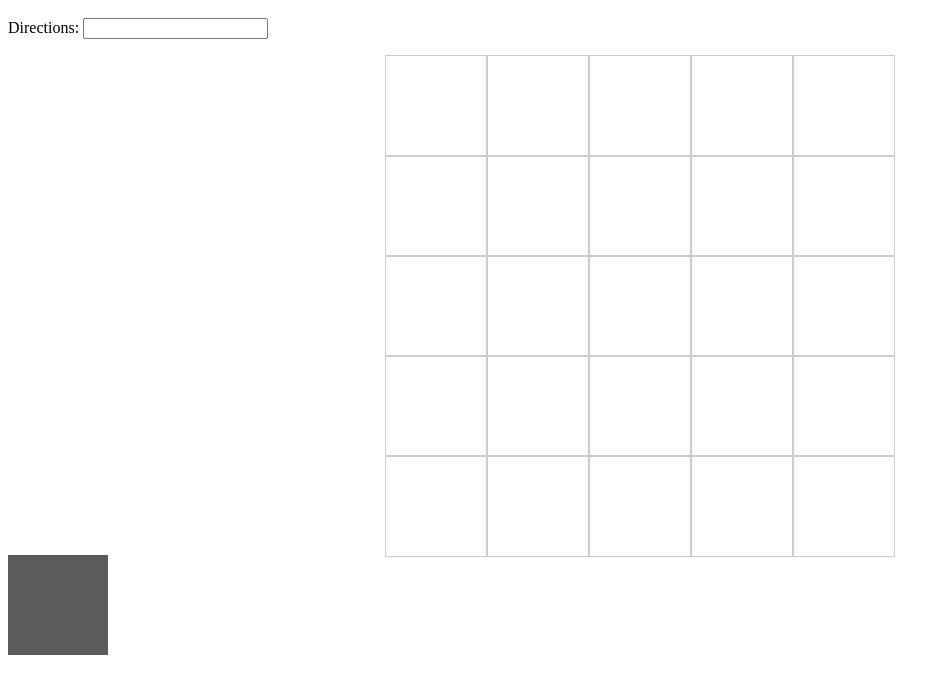
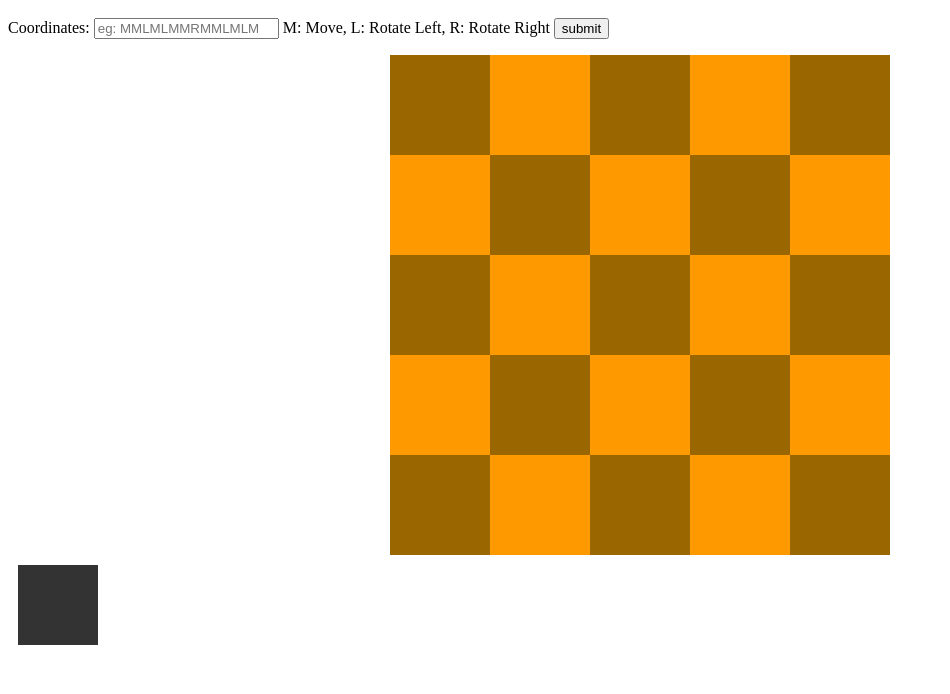
Before and after one commit to cristurm/mars-rover, a plain HTML site: page index.html in a window 1280 px wide. Shown: the part 48-742 px from the top of the page, without its empty margins (0-950 px from the left). Drawn offline with Linux system fonts and the light colour scheme.

Commit message:
Receiving Directions and doing something with them.

```diff
--- a/css/mars-rover.css
+++ b/css/mars-rover.css
@@ -13,7 +13,12 @@ li li {
 	display: inline-block;
 	width: 100px;
 	height: 100px;
-	border: 1px solid #ccc;
+	background: #960;
+}
+
+li:nth-child(odd) li:nth-child(even),
+li:nth-child(even) li:nth-child(odd) {
+	background: #f90;
 }
 
 .line {
@@ -21,9 +26,10 @@ li li {
 }
 
 #mars-rover {
-	width: 100px;
-	height: 100px;
-	background: #333;
-	opacity: 0.8;
+	width: 80px;
+	height: 80px;
+	margin: 10px;
+	background: rgba(0, 0, 0, 0.8);
 	position: absolute;
+	transition: left 1s, top 1s;
 }
--- a/index.html
+++ b/index.html
@@ -8,16 +8,20 @@
 
 	<h1>Mars Rover</h1>
 
-	<form id="rover-directions">
-		<label for="directions">Directions:</label>
-		<input type="text" name="directions" id="directions" />
+	<form id="rover-coordinates">
+		<label for="coordinates">Coordinates:</label>
+		<input type="text" name="coordinates" id="coordinates" placeholder="eg: MMLMLMMRMMLMLM" />
+		<span>M: Move, L: Rotate Left, R: Rotate Right</span>
+		<input type="submit" name="submit" id="submit" value="submit" />
 	</form>
 
 	<div id="mars-plain">
 
 	</div>
 
-	<div id="mars-rover"></div>
+	<div id="mars-rover">
+		<div id="tooltip"></div>
+	</div>
 
 
 	<script type="text/javascript" src="js/Direction.js"></script>
--- a/js/App.js
+++ b/js/App.js
@@ -18,6 +18,29 @@ var App = function () {
 
 			this.plain.init(5, 5);
 			this.rover.init(0, 0, north);
+
+			this.bindEvents();
+		},
+
+		bindEvents : function () {
+			var that = this,
+				coordinatesForm = document.getElementById("rover-coordinates"),
+				coordinatesInput = document.getElementById("coordinates"),
+				coordinatesArray = [];
+
+			coordinatesForm.addEventListener("submit", function (_event) {
+				_event.preventDefault();
+
+				coordinatesArray = coordinatesInput.value.trim().replace(/\s/g, "");
+				coordinatesInput.value = coordinatesArray;
+				coordinatesArray = coordinatesArray.split("");
+
+				if (coordinatesArray.length > 0) {
+					that.rover.receiveInstrictions(coordinatesArray);
+				} else {
+					console.log("no can do.")
+				}
+			});
 		}
 	}
 }
--- a/js/Direction.js
+++ b/js/Direction.js
@@ -4,16 +4,6 @@ var Direction = function () {
 			this.name = _name;
 			this.left = _left;
 			this.right = _right;
-		},
-
-		turnLeft : function () {
-			console.log("turn left", this.left);
-			return this.left;
-		},
-
-		turnRight : function () {
-			console.log("turn right", this.right);
-			return this.right;
 		}
 	}
 }
--- a/js/Rover.js
+++ b/js/Rover.js
@@ -1,22 +1,50 @@
 var Rover = function () {
 	return {
-		init : function (_posX, _posY, _direction) {
-			this.posX = parseInt(_posX, 10);
-			this.posY = parseInt(_posY, 10);
+		init : function (_posLine, _posCell, _direction) {
+			this.roverElement = document.getElementById("mars-rover");
+			this.posLine = parseInt(_posLine, 10);
+			this.posCell = parseInt(_posCell, 10);
 			this.direction = _direction;
 
-			this.moveX(this.posX);
-			this.moveY(this.posY);
+			this.coordinatesMap = [["L", "R", "M"], [this.turnLeft, this.turnRight, this.move]];
+
+			this.move(this.posLine, this.posCell);
 		},
 
-		moveX : function (_x) {
-			this.posX = _x;
+		move : function () {
 
-			console.log(APP.plain.marsPlainMatrix[this.posX][this.posY]);
+
+			console.log("move", this.posLine, this.posCell, this.direction);
+
+			this.posLine = _line;
+			this.roverElement.style.top = APP.plain.marsPlainMatrix[_line][this.posCell].offsetTop;
+
+			this.posCell = _cell;
+			this.roverElement.style.left = APP.plain.marsPlainMatrix[this.posLine][_cell].offsetLeft;
 		},
 
-		moveY : function (_y) {
-			this.posY = _y;
+		turnLeft : function () {
+			console.log("turn left", this.posLine, this.posCell, this.direction);
+			this.direction = this.direction.left;
+		},
+
+		turnRight : function () {
+			console.log("turn right", this.posLine, this.posCell, this.direction);
+			this.direction = this.direction.right;
+		},
+
+		receiveInstrictions : function (_coordinates) {
+			var index = 0;
+
+			for (index = 0; index < _coordinates.length; index += 1) {
+				var mapPosition = this.coordinatesMap[0].indexOf(_coordinates[index].toUpperCase());
+
+				if (mapPosition >= 0) {
+					this.coordinatesMap[1][mapPosition].call(this);
+				} else {
+					console.log("Sir, I don't know this instruction: ", _coordinates[index]);
+				}
+			}
 		}
 	}
 }
```
